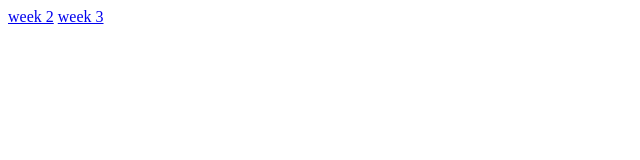
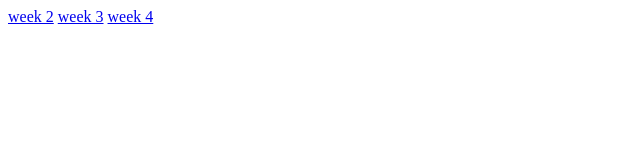
Before and after one commit to EthanChalupaBYUI/CSE121b, a plain HTML site: page index.html in a window 1280 px wide. Shown: the full height of the page, 0-640 px from the left. Drawn offline with Linux system fonts and the light colour scheme.

Commit message:
Update index.html

```diff
--- a/index.html
+++ b/index.html
@@ -9,5 +9,6 @@
 <body>
     <a href="week02/task2.html">week 2</a>
     <a href="week03/task3.html">week 3</a>
+    <a href="week04/task4.html">week 4</a>
 </body>
 </html>
```
